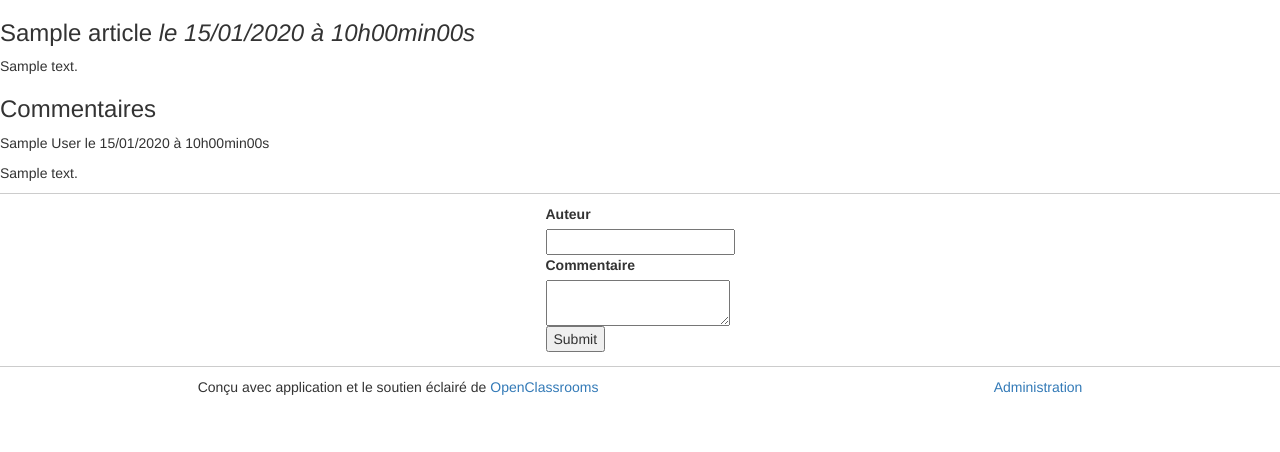
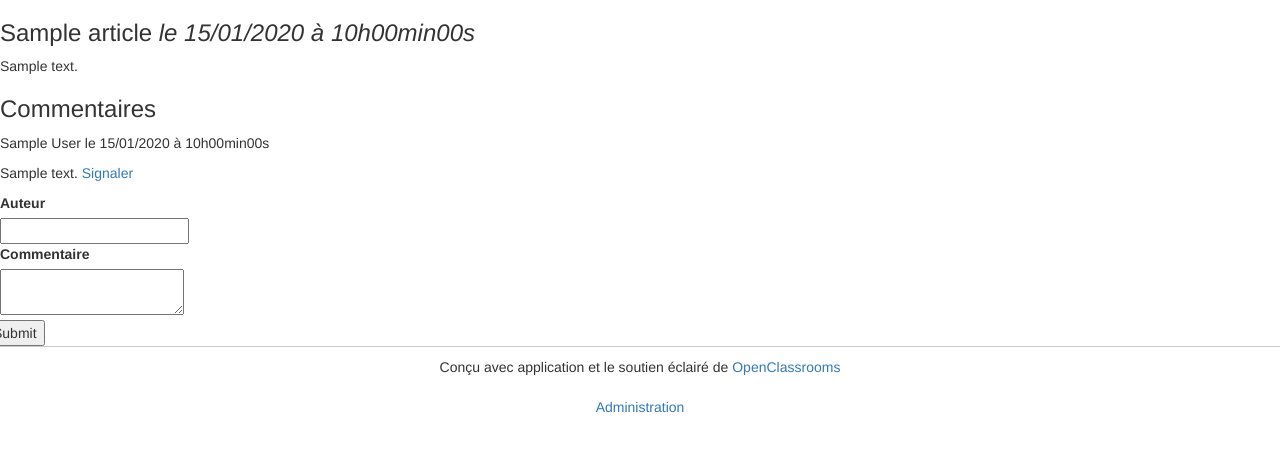
Before and after one commit to jcdubien/BLOGPOC, a PHP site: the page made by index.php in a window 1280 px wide. Shown: the part 150-602 px from the top of the page. Run offline with PHP 8.4, Linux system fonts and the light colour scheme; tables that the repository leaves empty or names only in its code hold one stand-in row (values such as "Sample post"); some libraries are stand-ins or nearby versions.

Commit message:
Début d'ajout de backend

```diff
--- a/index.php
+++ b/index.php
@@ -1,4 +1,6 @@
 <?php
+
+
 require('controller/frontend.php');
 
 if (isset($_GET['action'])) {
@@ -23,6 +25,7 @@
             }}}
 
 }
+
 else {
     listPosts();
 }
--- a/public/css/style.css
+++ b/public/css/style.css
@@ -13,9 +13,13 @@
     background-image: url(alaska.jpg);
 }
 
-footer {
+/*footer {
     display: flex;
     justify-content: space-around;
+}*/
+
+.news{
+    margin:auto;
 }
 
 h2 {
--- a/view/frontend/listPostsView.php
+++ b/view/frontend/listPostsView.php
@@ -1,4 +1,4 @@
-<html>
+
 
 <?php $title = 'Liste des actualités'; ?>
 
@@ -17,7 +17,7 @@
                 <p>
                     <?= nl2br(htmlspecialchars($data['content'])) ?>
                     <br />
-                    <em><a href="/BLOG/post.php?id=<?= $data['id'] ?>">Commentaires</a></em>
+                    <em><a href="/BLOG/index.php?action=post&amp;id=<?= $data['id'] ?>=<?= $data['id'] ?>">Commentaires</a></em>
                 </p>
             </div>
         <?php
@@ -28,5 +28,3 @@
 <?php $content=ob_get_clean(); ?>
 
 <?php require('template.php') ?>
-
-</html>
--- a/view/frontend/postView.php
+++ b/view/frontend/postView.php
@@ -1,5 +1,3 @@
-<html>
-
 <?php $title = $post; ?>
 
 <?php ob_start(); ?>
@@ -24,34 +22,39 @@
         {
         ?>
             <p><?= htmlspecialchars($comment['author']) ?> le <?= $comment['comment_date_fr'] ?></p>
-            <p><?= nl2br(htmlspecialchars($comment['comment'])) ?></p>
+            <p><?= nl2br(htmlspecialchars($comment['comment'])) ?><a href="index.php?action=signaler">  Signaler</a></p>
         <?php
         }
         ?>
 
-        <div class="formulaire">
+        <form action="index.php?action=addComment&amp;id=<?= $post['id'] ?>" method="post">
 
 
+            <div class="row">
 
-
-        <form action="index.php?action=addComment&amp;id=<?= $post['id'] ?>" method="post">
-            <div>
+                    <div class="col-lg-12">
                         <label for="author">Auteur</label><br />
                         <input type="text" id="author" name="author" />
                     </div>
-            <div>
+            </div>
+
+            <div class="row">
+                    <div class="col-lg-12">
                         <label for="comment">Commentaire</label><br />
                         <textarea id="comment" name="comment"></textarea>
                     </div>
             <div>
+
+            <div class="row">
+                <div class="col-lg-12">
                     <input type="submit" />
                 </div>
+            </div>
+
         </form>
-        </div>
+
 </body>
 
 <?php $content=ob_get_clean(); ?>
 
 <?php require('template.php') ?>
-
-</html>
--- a/view/frontend/template.php
+++ b/view/frontend/template.php
@@ -4,7 +4,7 @@
 
 <html>
 <head>
-
+<body>
  <meta charset="utf-8" />
     <!-- Latest compiled and minified CSS -->
 <link rel="stylesheet" href="https://maxcdn.bootstrapcdn.com/bootstrap/3.3.7/css/bootstrap.min.css" integrity="sha384-BVYiiSIFeK1dGmJRAkycuHAHRg32OmUcww7on3RYdg4Va+PmSTsz/K68vbdEjh4u" crossorigin="anonymous">
@@ -16,6 +16,13 @@
 <script src="https://maxcdn.bootstrapcdn.com/bootstrap/3.3.7/js/bootstrap.min.js" integrity="sha384-Tc5IQib027qvyjSMfHjOMaLkfuWVxZxUPnCJA7l2mCWNIpG9mGCD8wGNIcPD7Txa" crossorigin="anonymous"></script>
 
 <link rel="stylesheet" href="public/css/style.css">
+
+<script src="D:\wamp\www\BLOG\vendor\tinymce\tinymce\tinymce.min.js"></script>
+<script type="text/javascript">
+  tinymce.init({
+    selector: '#post'
+  });
+</script>
 
     <title><?= $title ?></title>
 
@@ -51,13 +58,18 @@
             </div>
         </nav>
 
-   <body>
+
          <?= $content ?>
-   </body>
+
 
     <footer class="footer">
-         <div>Conçu avec application et le soutien éclairé de <a href="https://openclassrooms.com/">OpenClassrooms</a></div>
-         <a href ="index.php?action=admin">Administration</a>
+
+         <div class="row">
+            <div class="col-sm4">Conçu avec application et le soutien éclairé de <a href="https://openclassrooms.com/">OpenClassrooms</a></div>
+<br/>
+            <div class="col-sm4"><a href ="\BLOG\view\backend\menuBackend.php">Administration</a></div>
+         </div>
+
     </footer>
-
+    </body>
 </html>
```
Also changed, not shown: post.php (deleted, +0 -11 lines), view/backend/menuBackend.php (added, +34 -0 lines), view/backend/postPost.php (added, +25 -0 lines). Lines whose indentation alone changed are shown as unchanged.
